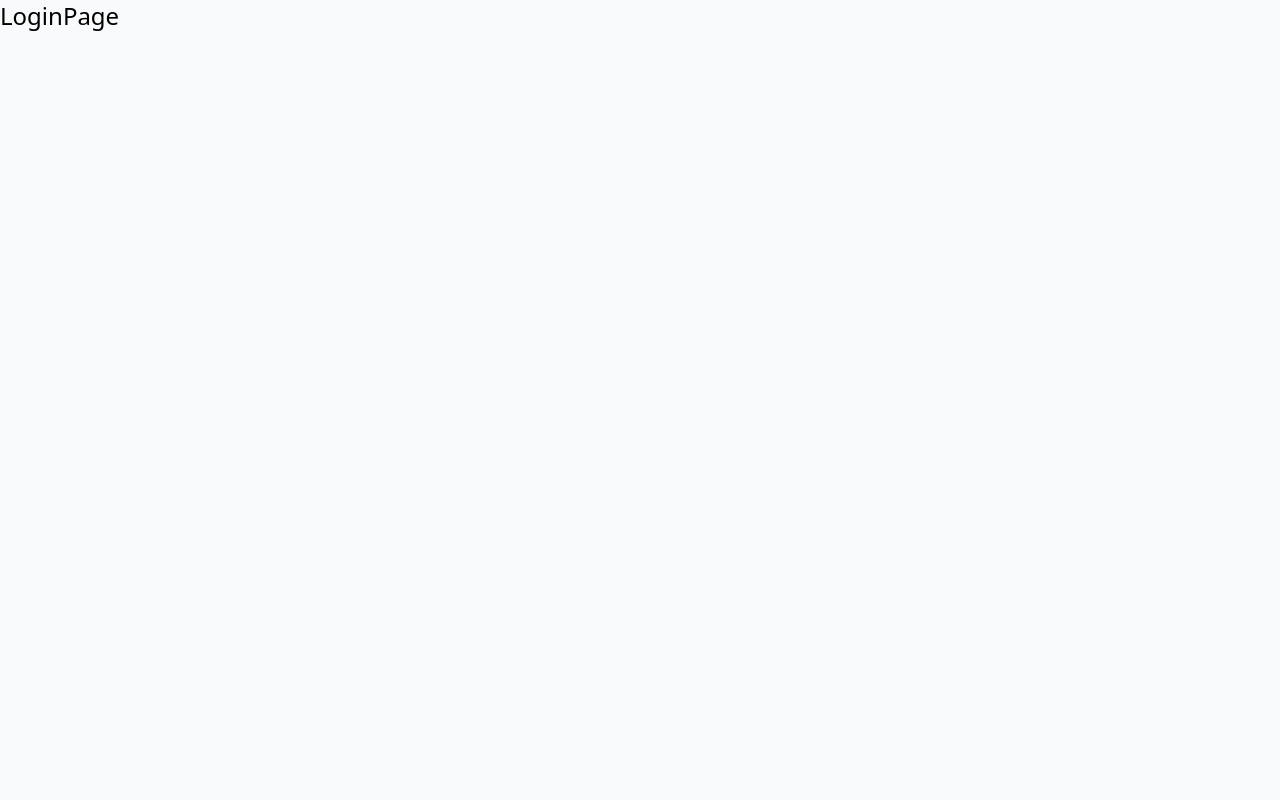
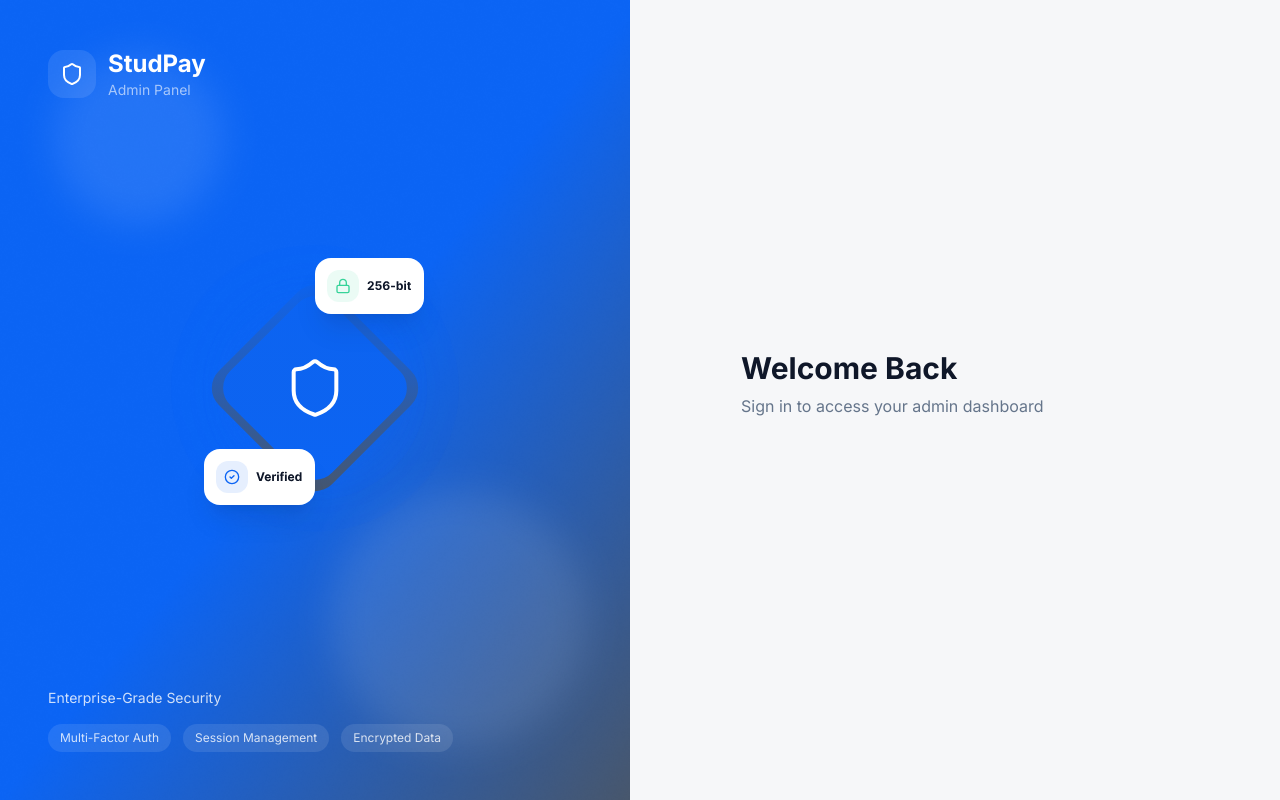
Before and after one commit to saddammsk/studpay-admin-panel, a Next.js app: page /auth/Login in a window 1280 px wide. Built offline with nearby package versions, Linux system fonts and the light colour scheme.

Commit message:
latest-changes

```diff
--- a/app/(pages)/auth/Login/page.tsx
+++ b/app/(pages)/auth/Login/page.tsx
@@ -2,7 +2,38 @@ import React from 'react'
 
 const LoginPage = () => {
   return (
-    <div className="text-2xl">LoginPage</div>
+    <div className='grid grid-cols-2 gap-5 font-inter bg-gray-1800'>
+      <div className='bg-[url(/images/login-bg.png)] bg-cover bg-no-repeat p-12 h-screen flex flex-col justify-between'>
+        <div className='flex items-center gap-3'>
+          <div className='bg-white/10 w-12 h-12 rounded-2xl flex items-center justify-center'>
+            <img src="/images/shield-icon3.svg" alt="" /></div>
+          <div>
+            <h6 className='font-inter text-2xl font-bold leading-8 text-white'>StudPay</h6>
+            <span className='block text-sm font-normal leading-5 text-white/60'>Admin Panel</span>
+          </div>
+        </div>
+        <div className="text-center">
+          <img src="/images/login-img.svg" className='inline-block' alt="" />
+        </div>
+        <div>
+          <h6 className='text-white/80 text-sm font-inter leading-5 mb-4'>Enterprise-Grade Security</h6>
+          <div className='flex items-center gap-3'>
+            <div className='text-xs font-normal leading-4 text-white/80 py-1.5 px-3 rounded-full bg-white/10'>Multi-Factor Auth</div>
+            <div className='text-xs font-normal leading-4 text-white/80 py-1.5 px-3 rounded-full bg-white/10'>Session Management</div>
+            <div className='text-xs font-normal leading-4 text-white/80 py-1.5 px-3 rounded-full bg-white/10'>Encrypted Data</div>
+          </div>
+        </div>
+      </div>
+      <div className="flex items-center justify-center">
+        <div className='max-w-[448px] w-full mx-auto'>
+          <h4 className='font-inter text-[30px] font-bold leading-9 mb-2 text-blue-1300'>Welcome Back</h4>
+          <p className="text-base font-normal leading-6 text-gray-1900">Sign in to access your admin dashboard</p>
+          <form action="" className='mt-8'>
+            <div></div>
+          </form>
+        </div>
+      </div>
+    </div>
   )
 }
 
--- a/app/globals.css
+++ b/app/globals.css
@@ -3,7 +3,8 @@
 @theme inline {
   --font-neulis-sans: "Neulis Sans";
   --font-segoe: "Segoe UI";
-  --font-inter: "Inter", sans-serif;;
+  --font-inter: "Inter", sans-serif;
+  ;
   --color-gray-1000: #E5E7EB;
   --color-gray-1100: #4B5563;
   --color-gray-1200: #6B7280;
@@ -12,6 +13,8 @@
   --color-gray-1500: #F9FAFB;
   --color-gray-1600: #F3F4F6;
   --color-gray-1700: #374151;
+  --color-gray-1800: #F6F7F9;
+  --color-gray-1900: #65758B;
   --color-blue-1000: #0D8CFF;
   --color-red-1000: #EF4444;
   --color-red-1100: #FEE2E2;
@@ -22,6 +25,7 @@
   --color-blue-1100: #1F2937;
   --color-blue-1200: #0F172A;
   --color-black-1200: #111827;
+  --color-blue-1300: #0F1729;
   --color-green-1000: #16A34A;
   --color-green-1100: #166534;
   --color-green-1200: #DCFCE7;
@@ -129,7 +133,7 @@
   font-display: swap;
 }
 
-html{
+html {
   overflow: auto !important;
   padding-right: 0px !important;
 }
@@ -156,12 +160,12 @@ html{
   background: linear-gradient(180deg, var(--color-azure-60, #3B82F6) 0%, var(--color-violet-56, #9333EA) 100%);
 }
 
-.line-bg-2{
+.line-bg-2 {
   background: linear-gradient(180deg, #22C55E 0%, #2563EB 100%);
 
 }
 
-.line-bg-3{
+.line-bg-3 {
   background: linear-gradient(180deg, #F97316 0%, #DC2626 100%);
 
 }
@@ -172,6 +176,7 @@ html{
   filter: invert(44%) sepia(9%) saturate(600%) hue-rotate(180deg) brightness(92%) contrast(88%);
 
 }
+
 .flag-bg {
   background: linear-gradient(90deg, var(--color-azure-53, #0D8CFF) 0%, var(--color-azure-42, #0A70CC) 100%);
 }
```
Also changed, not shown: public/images/login-img.svg (added). Lines whose indentation alone changed are shown as unchanged.
